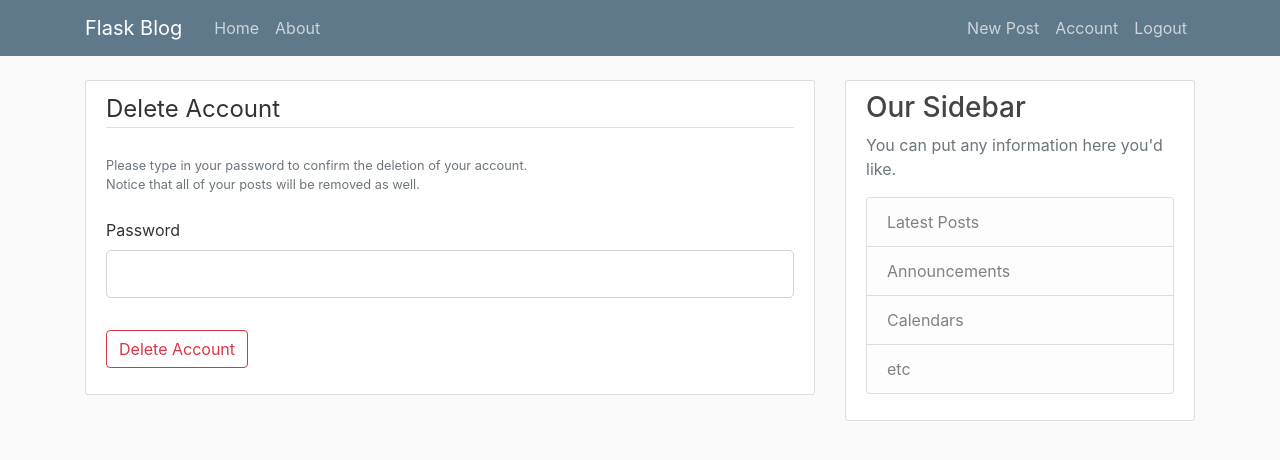
After one commit to MichielPeeraer/Flask-Blog, a Flask app: page /account/delete in a window 1280 px wide. The commit adds this page. Shown: the top 460 px of the page. Run offline with Flask 2, Linux system fonts and the light colour scheme; the visitor is signed in with stand-in values (Sample User, id 1); some libraries are stand-ins or nearby versions.

Commit message:
adding account deletion

```diff
--- a/flaskblog/__init__.py
+++ b/flaskblog/__init__.py
@@ -47,4 +47,3 @@ def create_app(config_class=Config):
 #
 # write function to choose/delete uploaded profile pic(s)
 # translate website to english (everything, also error messages etc)
-# option to delete account, with all their posts
--- a/flaskblog/templates/account.html
+++ b/flaskblog/templates/account.html
@@ -73,4 +73,10 @@
         </div>
     </div>
 
+    <div class="border-top pt-3">
+        <small class="text-muted">
+            <a class="ml-2" href="{{ url_for('users.account_delete') }}">Delete Account</a>
+        </small>
+    </div>
+
 {% endblock content %}
--- /dev/null
+++ b/flaskblog/templates/account_delete.html
@@ -0,0 +1,41 @@
+{% extends "layout.html" %}
+{% block content %}
+
+    <div class="content-section">
+        <form action="" method="post">
+
+            {{ form.hidden_tag() }}
+
+            <fieldset class="form-group">
+
+                <legend class="border-bottom mb-4">Delete Account</legend>
+
+                <small class="form-text text-muted mb-4">
+                    Please type in your password to confirm the deletion of your account.<br>
+                    Notice that all of your posts will be removed as well.
+                </small>
+
+                <div class="form-group">
+                    {{ form.password.label(class="form-control-label") }}
+                    {% if form.password.errors %}
+                        {{ form.password(class="form-control form-control-lg is-invalid") }}
+                        <div class="invalid-feedback">
+                            {% for error in form.password.errors %}
+                                <span>{{ error }}</span>
+                            {% endfor %}
+                        </div>
+                    {% else %}
+                        {{ form.password(class="form-control form-control-lg") }}
+                    {% endif %}
+                </div>
+
+            </fieldset>
+
+            <div class="form-group">
+                {{ form.submit(class="btn btn-outline-danger") }}
+            </div>
+
+        </form>
+    </div>
+
+{% endblock content %}
--- a/flaskblog/templates/post.html
+++ b/flaskblog/templates/post.html
@@ -10,7 +10,7 @@
                 {% if post.author == current_user %}
                     <div>
                         <a class="btn btn-secondary btn-sm mt-1 mb-1" href="{{ url_for('posts.update_post', post_id=post.id) }}">Update</a>
-                        <button type="button" class="btn btn-danger btn-sm mt-1 mb-1" data-toggle="modal" data-target="#deleteModal">Delete</button>
+                        <button type="button" class="btn btn-danger btn-sm mt-1 mb-1" data-toggle="modal" data-target="#deletePostModal">Delete</button>
                     </div>
                 {% endif %}
             </div>
@@ -20,11 +20,11 @@
     </article>
 
     <!-- Modal -->
-    <div class="modal fade" id="deleteModal" tabindex="-1" role="dialog" aria-labelledby="deleteModalLabel" aria-hidden="true">
+    <div class="modal fade" id="deletePostModal" tabindex="-1" role="dialog" aria-labelledby="deletePostModalLabel" aria-hidden="true">
         <div class="modal-dialog" role="document">
             <div class="modal-content">
                 <div class="modal-header">
-                    <h5 class="modal-title" id="deleteModalLabel">Are you sure you want to delete this post?</h5>
+                    <h5 class="modal-title" id="deletePostModalLabel">Are you sure you want to delete this post?</h5>
                     <button type="button" class="close" data-dismiss="modal" aria-label="Close">
                         <span aria-hidden="true">&times;</span>
                     </button>
--- a/flaskblog/users/forms.py
+++ b/flaskblog/users/forms.py
@@ -62,6 +62,11 @@ class UpdateAccountForm(FlaskForm):
             if image.size[0] != image.size[1]:
                 raise ValidationError('This must be a square image.')
 
+class DeleteAccountForm(FlaskForm):
+
+    password = PasswordField('Password', validators=[DataRequired()])
+    submit = SubmitField('Delete Account')
+
 class RequestResetForm(FlaskForm):
 
     email = StringField('Email', validators=[DataRequired(), Email()])
--- a/flaskblog/users/routes.py
+++ b/flaskblog/users/routes.py
@@ -2,7 +2,7 @@ from flask import render_template, url_for, flash, redirect, request, Blueprint
 from flask_login import login_user, current_user, logout_user, login_required
 from flaskblog import db, bcrypt
 from flaskblog.models import User, Post
-from flaskblog.users.forms import RegistrationForm, LoginForm, UpdateAccountForm, RequestResetForm, ResetPasswordForm
+from flaskblog.users.forms import RegistrationForm, LoginForm, UpdateAccountForm, DeleteAccountForm, RequestResetForm, ResetPasswordForm
 from flaskblog.users.utils import save_picture, send_reset_email
 
 users = Blueprint('users', __name__)
@@ -93,6 +93,28 @@ def account():
     image_file = url_for('static', filename='profile_pics/' + current_user.image_file)
     return render_template('account.html', title='Account', image_file=image_file, form=form)
 
+@users.route("/account/delete", methods=['GET', 'POST'])
+@login_required
+def account_delete():
+
+    form = DeleteAccountForm()
+
+    if form.validate_on_submit():
+
+        if bcrypt.check_password_hash(current_user.password, form.password.data):
+
+            Post.query.filter_by(author=current_user).delete()
+            db.session.delete(current_user)
+            db.session.commit()
+            flash(f'Your account has been deleted', 'success')
+
+            return redirect(url_for('users.register'))
+
+        else:
+            flash(f'Deletion unsuccessful. Please check your password', 'danger')
+
+    return render_template('account_delete.html', title='Delete Account', form=form)
+
 @users.route("/user/<string:username>")
 def user_posts(username):
 
```
Also changed, not shown: flaskblog/site.db, flaskblog/static/profile_pics/4de251dd3dd1156a.jpg (deleted), flaskblog/static/profile_pics/e02d69c8d08f0f3c.jpg (deleted).
